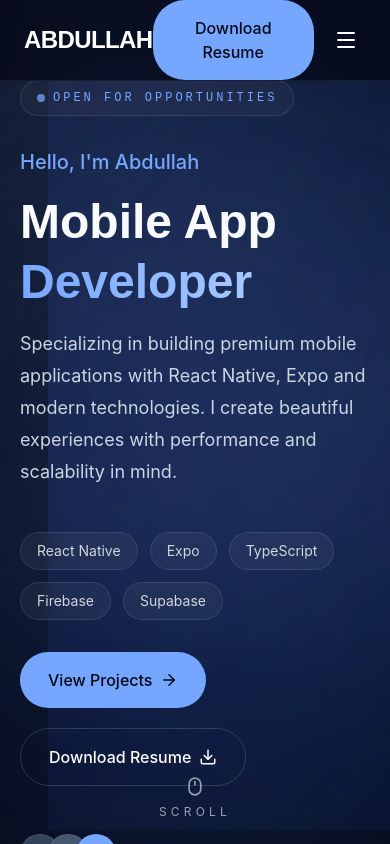
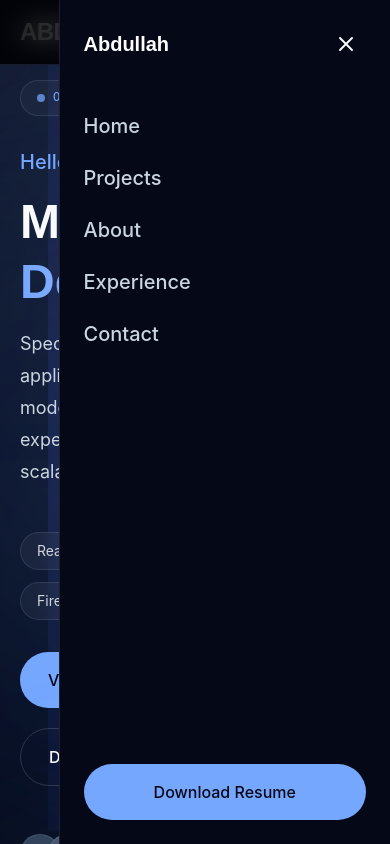
Before and after one commit to najeebsayyed/portfolio, a React (Vite) app: page / in a window 390 px wide. Both pictures are taken after a click on the button "Open Menu". Shown: the top 844 px of the page. Built offline with nearby package versions, Linux system fonts and the light colour scheme.

Commit message:
fix(ui): use tailwind-merge and fix responsive navbar visibility

```diff
--- a/src/components/common/Button.tsx
+++ b/src/components/common/Button.tsx
@@ -1,5 +1,5 @@
 import { forwardRef, type ButtonHTMLAttributes, type ReactNode } from "react";
-import clsx from "clsx";
+import { cn } from "../../lib/utils";
 
 interface Props extends ButtonHTMLAttributes<HTMLButtonElement> {
   variant?: "primary" | "outline";
@@ -12,7 +12,7 @@ const Button = forwardRef<HTMLButtonElement, Props>(
       <button
         ref={ref}
         {...props}
-        className={clsx(
+        className={cn(
           `
           group
           relative
--- a/src/components/navbar/MobileMenu.tsx
+++ b/src/components/navbar/MobileMenu.tsx
@@ -1,17 +1,135 @@
-import { Menu } from "lucide-react";
+import { useState } from "react";
+import { AnimatePresence, motion } from "framer-motion";
+import { Menu, X } from "lucide-react";
+import Button from "../common/Button";
+
+const links = [
+  { label: "Home", href: "#home" },
+  { label: "Projects", href: "#projects" },
+  { label: "About", href: "#about" },
+  { label: "Experience", href: "#experience" },
+  { label: "Contact", href: "#contact" },
+];
 
 export default function MobileMenu() {
+  const [open, setOpen] = useState(false);
+
   return (
+    <>
+      {/* Menu Button */}
       <button
+        onClick={() => setOpen(true)}
         className="
           lg:hidden
+          flex
+          items-center
+          justify-center
+          rounded-xl
+          p-2.5
           text-white
+          transition
+          hover:bg-white/5
+          active:scale-95
+        "
+        aria-label="Open Menu"
+      >
+        <Menu size={24} />
+      </button>
+
+      <AnimatePresence>
+        {open && (
+          <>
+            {/* Backdrop */}
+            <motion.div
+              initial={{ opacity: 0 }}
+              animate={{ opacity: 1 }}
+              exit={{ opacity: 0 }}
+              onClick={() => setOpen(false)}
+              className="
+                fixed
+                inset-0
+                z-40
+                bg-black/70
+                backdrop-blur-md
+              "
+            />
+
+            {/* Drawer */}
+            <motion.div
+              initial={{ x: "100%" }}
+              animate={{ x: 0 }}
+              exit={{ x: "100%" }}
+              transition={{
+                type: "spring",
+                stiffness: 260,
+                damping: 28,
+              }}
+              className="
+                fixed
+                right-0
+                top-0
+                z-50
+                flex
+                h-screen
+                w-[85%]
+                max-w-sm
+                flex-col
+                border-l
+                border-white/10
+                bg-background
+                p-6
+              "
+            >
+              {/* Header */}
+              <div className="mb-12 flex items-center justify-between">
+                <h2 className="text-xl font-heading font-bold text-white">
+                  Abdullah
+                </h2>
+
+                <button
+                  onClick={() => setOpen(false)}
+                  className="
+                    rounded-lg
                     p-2
-      rounded-lg
                     hover:bg-white/5
                   "
                 >
-      <Menu size={24} />
+                  <X size={24} />
                 </button>
+              </div>
+
+              {/* Links */}
+              <nav className="flex flex-col gap-6">
+                {links.map((item) => (
+                  <a
+                    key={item.label}
+                    href={item.href}
+                    onClick={() => setOpen(false)}
+                    className="
+                      text-xl
+                      font-medium
+                      text-body
+                      transition
+                      hover:text-primary
+                    "
+                  >
+                    {item.label}
+                  </a>
+                ))}
+              </nav>
+
+              <div className="mt-auto">
+                <Button
+                  className="w-full justify-center"
+                  onClick={() => setOpen(false)}
+                >
+                  Download Resume
+                </Button>
+              </div>
+            </motion.div>
+          </>
+        )}
+      </AnimatePresence>
+    </>
   );
 }
--- a/src/components/navbar/Navbar.tsx
+++ b/src/components/navbar/Navbar.tsx
@@ -7,33 +7,29 @@ import Button from "../common/Button";
 export default function Navbar() {
   return (
     <motion.header
-      initial={{
-        y: -100,
-      }}
-      animate={{
-        y: 0,
-      }}
-      transition={{
-        duration: 0.7,
-      }}
+      initial={{ y: -100 }}
+      animate={{ y: 0 }}
+      transition={{ duration: 0.7 }}
       className="
         fixed
+        inset-x-0
         top-0
-      left-0
-      right-0
         z-50
-      border-b
-      border-white/5
-      backdrop-blur-xl
+        border-b border-white/5
         bg-background/70
+        backdrop-blur-2xl
+        supports-[backdrop-filter]:bg-background/60
       "
     >
       <div
         className="
     max-w-7xl
-        h-20
     mx-auto
-        px-6
+    h-16
+    lg:h-20
+    px-5
+    sm:px-6
+    lg:px-8
     flex
     items-center
     justify-between
@@ -41,11 +37,11 @@ export default function Navbar() {
       >
         <Logo />
 
+        <div className="hidden lg:flex">
           <NavLinks />
-
-        <div className="flex items-center gap-3">
-          <Button className="hidden md:flex">Download Resume</Button>
-
+        </div>
+        <Button className="hidden lg:inline-flex">Download Resume</Button>
+        <div className="lg:hidden">
           <MobileMenu />
         </div>
       </div>
--- /dev/null
+++ b/src/lib/utils.ts
@@ -0,0 +1,6 @@
+import { clsx, type ClassValue } from "clsx";
+import { twMerge } from "tailwind-merge";
+
+export function cn(...inputs: ClassValue[]) {
+  return twMerge(clsx(inputs));
+}
```
Lines whose indentation alone changed are shown as unchanged.
